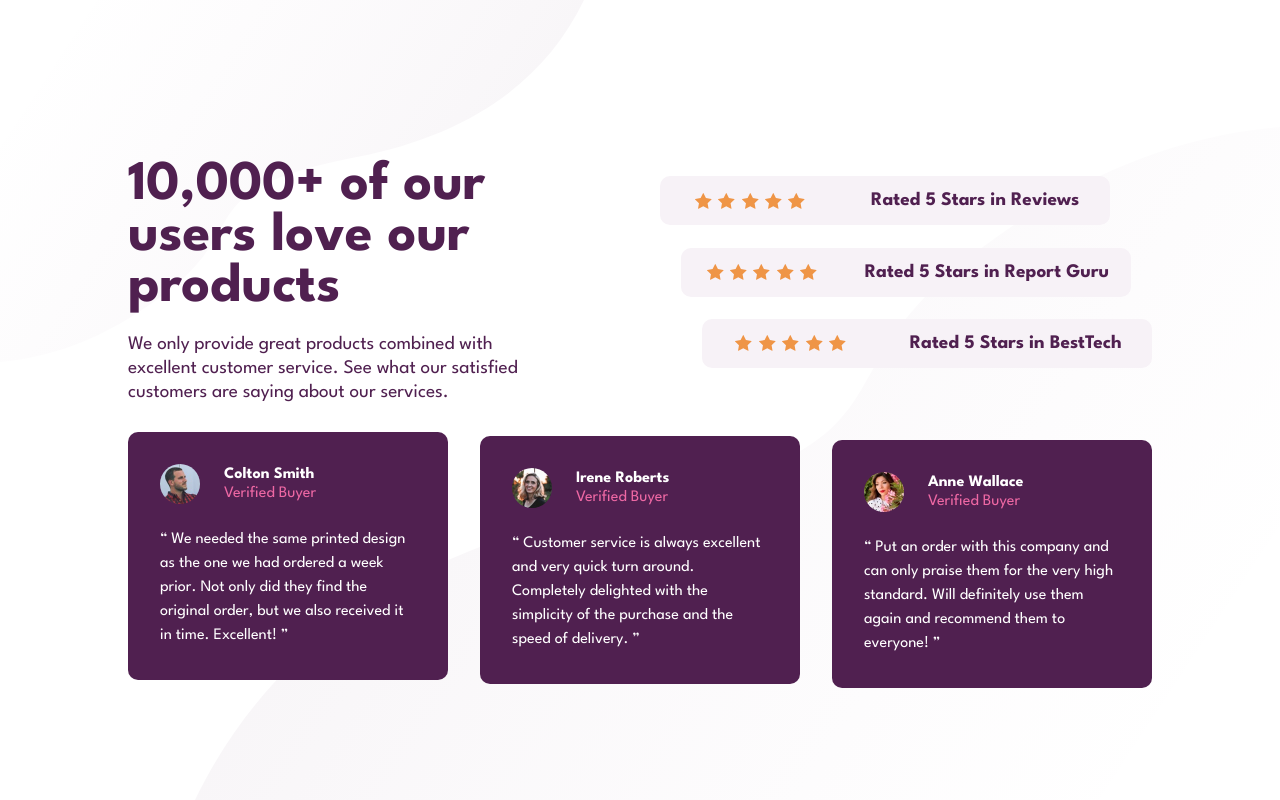
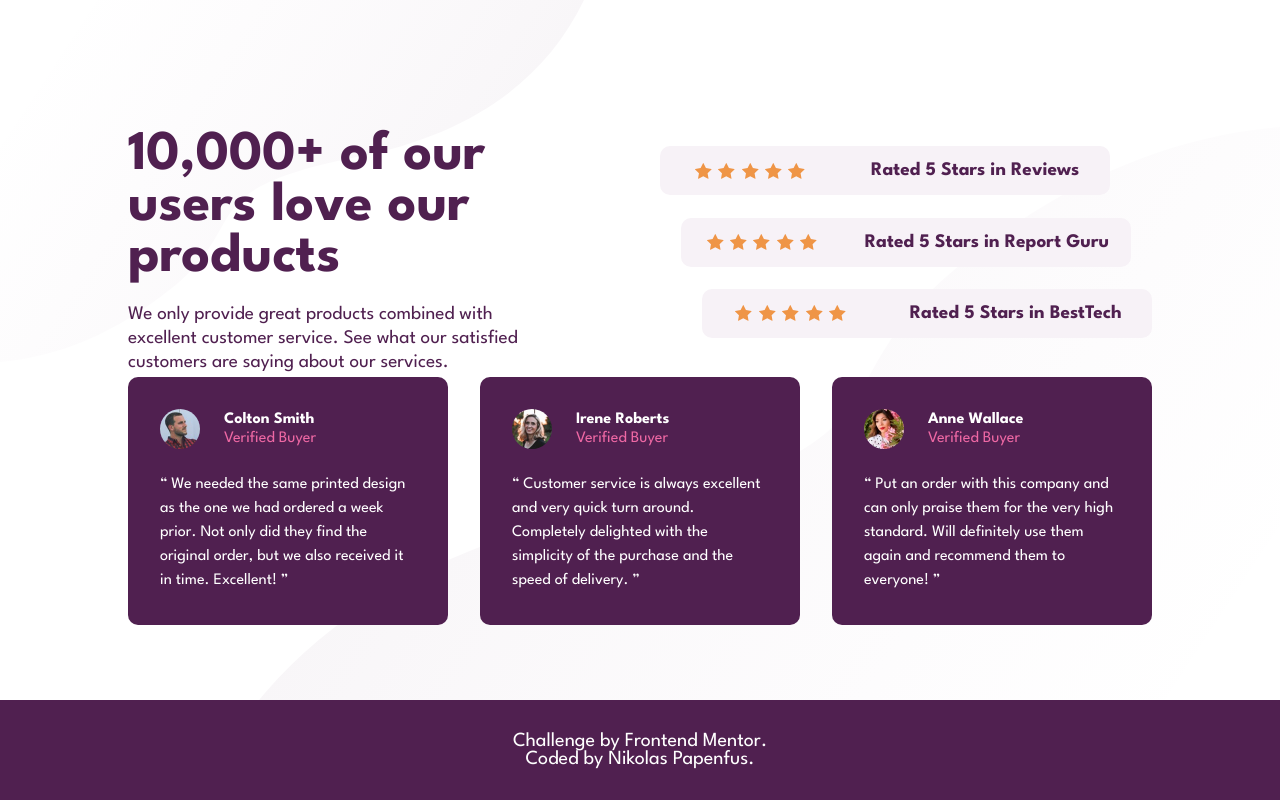
Before and after one commit to NPM0486/npm0486.github.io, a PHP site: page /front-mentor/social/ in a window 1280 px wide. Run offline with PHP 8.4, Linux system fonts and the light colour scheme.

Commit message:
mentor social add footer

```diff
--- a/front-mentor/social/index.html
+++ b/front-mentor/social/index.html
@@ -94,5 +94,9 @@
       </div>
     </main>
     <div id="bgPatternBottom"></div>
+    <footer class="attribution">
+      <p>Challenge by <a href="https://www.frontendmentor.io?ref=challenge" target="_blank">Frontend Mentor</a>. </p>
+      <p>Coded by <a href="https://npm0486.github.io/" target="_blank">Nikolas Papenfus</a>.</p>
+    </footer>
   </body>
 </html>
--- a/front-mentor/social/style.css
+++ b/front-mentor/social/style.css
@@ -140,7 +140,7 @@ body
 .contentBx
 {
     width: 100%;
-    min-height: 100vh;
+    min-height: calc(100vh - 100px);
     display: flex;
     position: relative;
     justify-content: center;
@@ -251,3 +251,29 @@ body
     font-weight: 400;
     line-height: 1.5rem;
 }
+
+.attribution
+{
+    font-size: 20px;
+    text-align: center;
+    background-color: hsl(300, 43%, 22%);
+    color: #fff;
+    height: 100px;
+    display: flex;
+    align-items: center;
+    justify-content: center;
+    flex-direction: column;
+    font-weight: 300;
+}
+
+.attribution a
+{
+    color: #fff;
+    text-decoration: none;
+    transition: all 0.5s ease-in-out;
+}
+
+.attribution a:hover
+{
+    color: hsl(333, 80%, 67%);
+}
```
